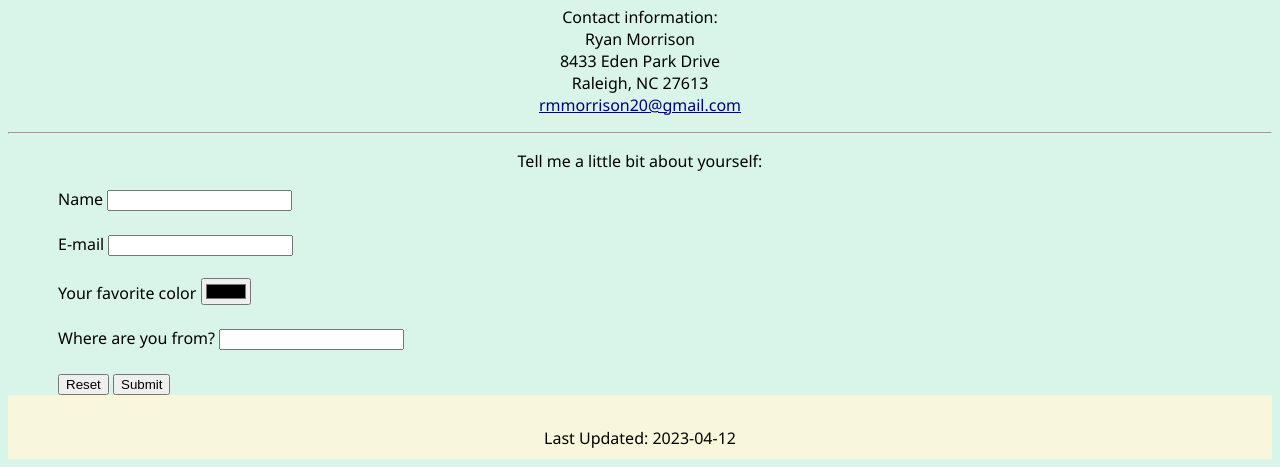
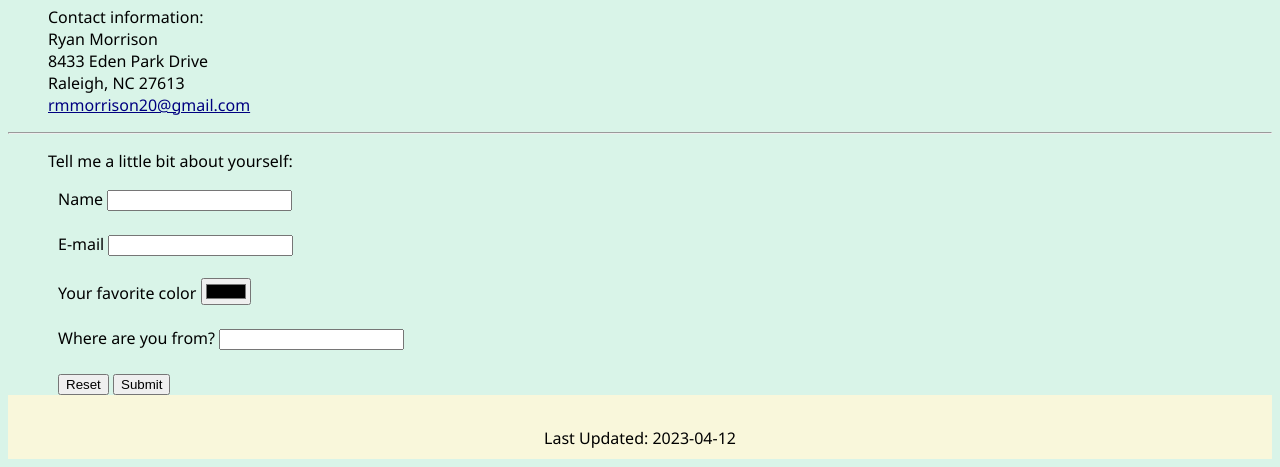
Before and after one commit to rmmorrison20/RM_Portfolio, a plain HTML site: page ryan_info.html in a window 1280 px wide. Shown: the part 395-862 px from the top of the page. Drawn offline with Linux system fonts and the light colour scheme.

Commit message:
Add files via upload

```diff
--- a/ryanstyles.css
+++ b/ryanstyles.css
@@ -107,10 +107,9 @@ tr td h4 {
     text-align: left;
     display: block;
 }
-
 .contact {
-    width: auto;
-    height: auto;
+	text-align: left;
+	padding-left: 40px;
 }
 
 .visitor_info {
```
